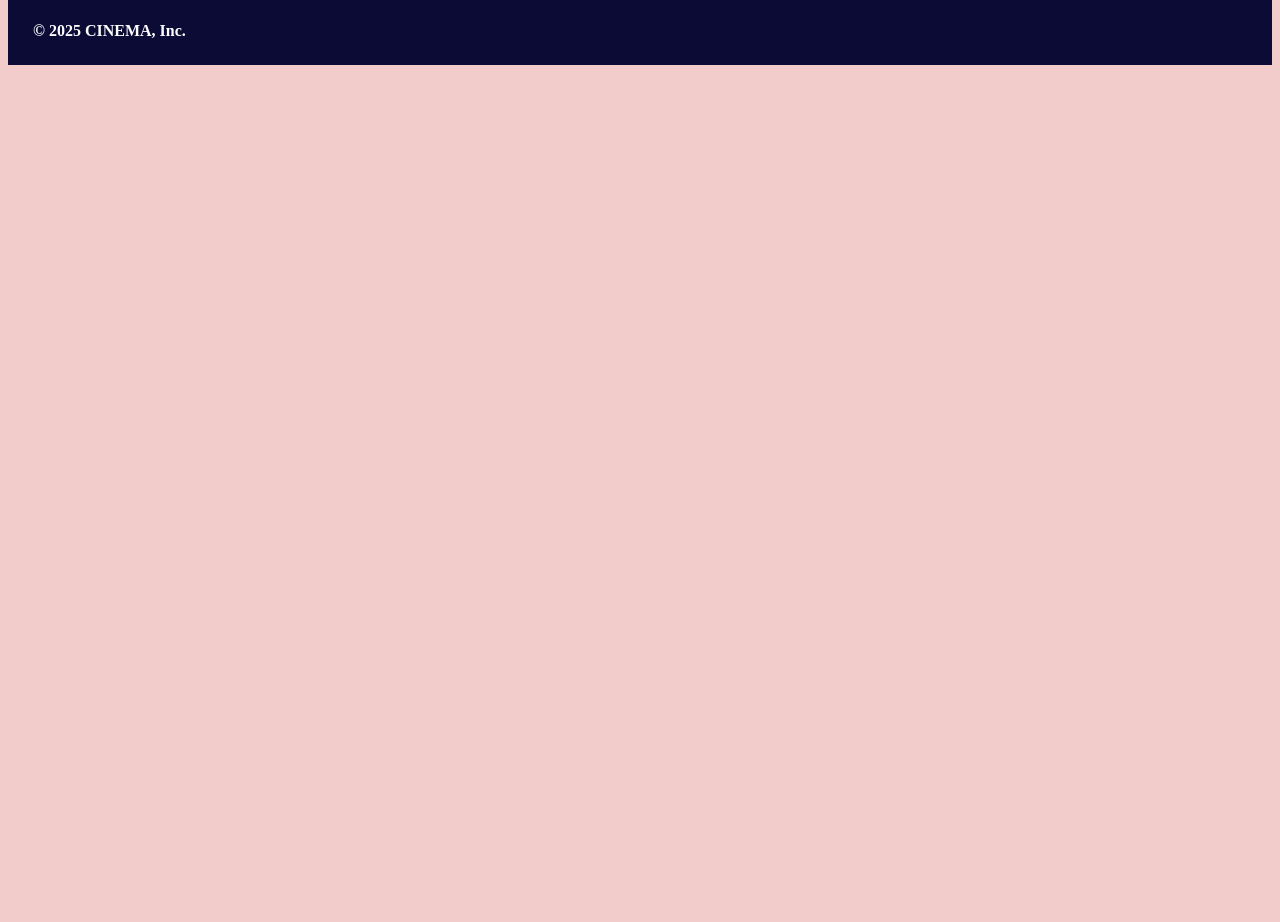
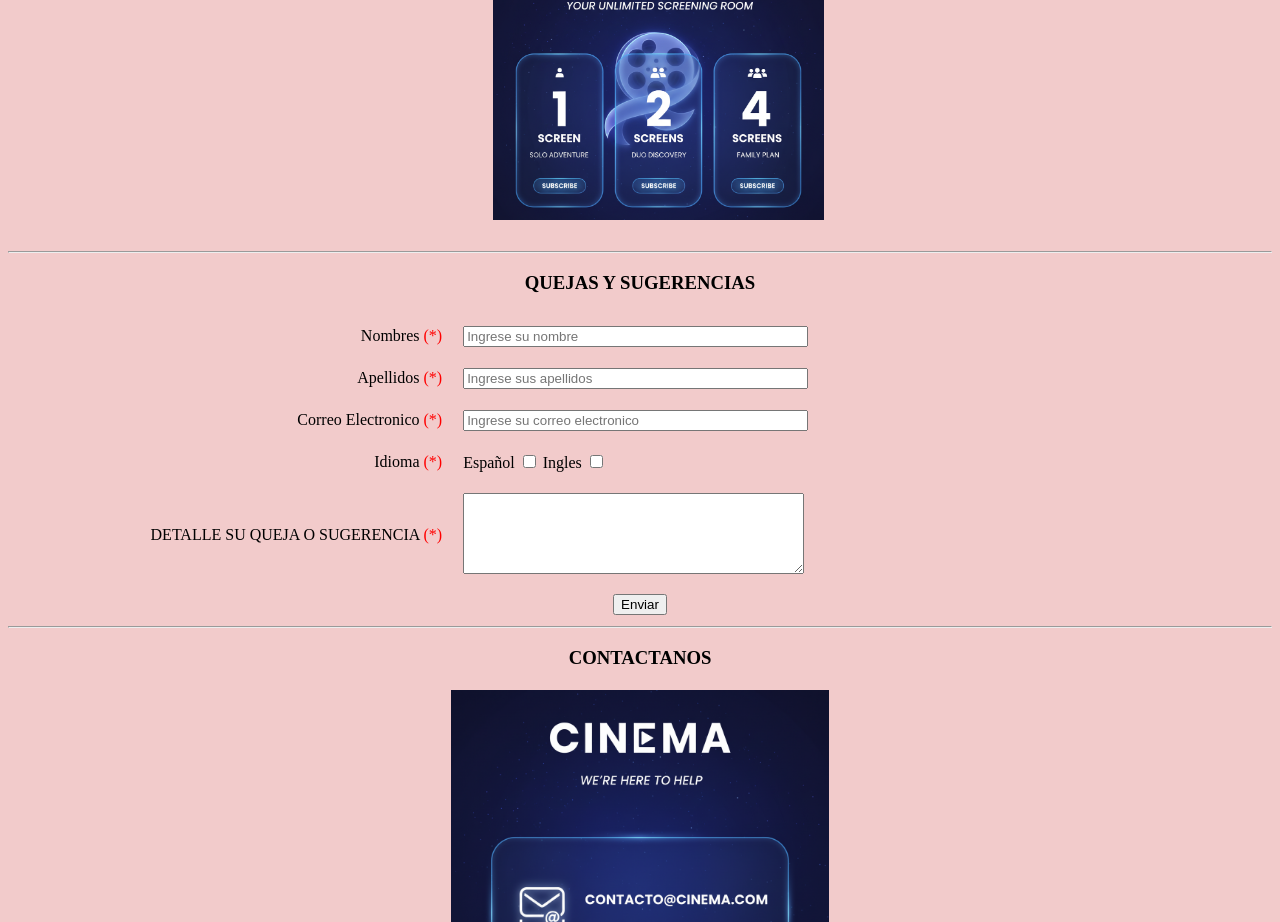
Before and after one commit to eduardo0019/cinema_idat, a plain HTML site: page page/centro de ayuda.html in a window 1280 px wide. Shown: the part 285-1207 px from the top of the page. Before the commit the page ends 800 px from the top, so only its background shows below. Drawn offline with Linux system fonts and the light colour scheme.

Commit message:
Add files via upload

```diff
--- a/page/centro de ayuda.html
+++ b/page/centro de ayuda.html
@@ -26,7 +26,7 @@
                      <!--PARA EL INICIO Y LOGIN-->
                     <td>
                         <nav align="center">
-                            <a href="../index_2.html">
+                            <a href="../index.html">
                                 <button><font size="4">🏠INICIO</font></button>
                             </a>
                         </nav>
@@ -44,19 +44,111 @@
                         <td width="5%"></td>
                         <td width="40%" align="center">
                             <img src="../dist/image/centro de ayuda.png" width="50%"/>
-
                         </td>
                         <td width="5%"></td>
                     </tr>
                 </table>
             </section>
             <hr>
+        <!--METODOS DE PAGOS, DATOS PERSONALES, SEGURIDAD Y PRIVACIDAD-->
+            <section>
+           <h1 align="center">SUSCRIPCIONES</h1>
+            <section id="section_metodos_pago">
+                <table width="100%">
+                    <tr>
+                        <td width="35%"> </td>
+                        <td width="65%" bgcolor="F2CBCB" aling="center">
+                            <figure>
+                                <img src="../dist/image/SUSCRIPCIONES.png" width="45%"/>
+                            </figure>
+                        </td>
+                    </tr>
+                </table>
+                <hr>
+                <h1 align="center">QUEJAS Y SUGERENCIAS </h1>
+                         <form>
+                             <table width="100%" cellspacing="5px" cellpadding="8px">
+                                    <tr>
+                                        <td width="35%" align="right">
+                                            <label>
+                                                Nombres
+                                                <font color="red">(*)</font>
+                                            </label>
+                                        </td>
+                                        <td width="65%">
+                                            <input type="text" id="txtnombre" name="nombre" placeholder="Ingrese su nombre" required size="40">
+                                        </td>
+                                    </tr>
+                                    <tr>
+                                        <td width="35%" align="right">
+                                            <label>
+                                                Apellidos
+                                                <font color="red">(*)</font>
+                                            </label>
+                                        </td>
+                                        <td width="65%">
+                                            <input type="text" id="txtapellidos" name="apellidos" placeholder="Ingrese sus apellidos" required size="40">
+                                        </td>
+                                    </tr>
+                                    <tr>
+                                        <td width="35%" align="right">
+                                            <label>
+                                                Correo Electronico
+                                                <font color="red">(*)</font>
+                                            </label>
+                                        </td>
+                                        <td width="65%">
+                                            <input type="text" id="txtcorreo" name="correo" placeholder="Ingrese su correo electronico" required size="40">
+                                        </td>
+                                    </tr>
+                                    <tr>
+                                        <td width="35%" align="right">
+                                            <label>
+                                                Idioma
+                                                <font color="red">(*)</font>
+                                            </label>
+                                        </td>
+                                        <td width="65%">
+                                            <label>Español</label>
+                                            <input type="checkbox" name="idioma" id="cbkidiomaesp" >
+                                            <label>Ingles</label>
+                                            <input type="checkbox" name="idioma" id="cbkidiomaing" >
+                                        </td>
+                                    </tr>
+                                     <tr>
+                                        <td width="35%" align="right">
+                                            <label>
+                                                DETALLE SU QUEJA O SUGERENCIA
+                                                <font color="red">(*)</font>
+                                            </label>
+                                        </td>
+                                        <td width="65%">
+                                            <textarea id="txtcomentario" name="comentario" cols="40" rows="5" required>
+                                            </textarea>
+                                        </td>
+                                    </tr>
+                            </form>
+                             </table>
 
-         <!--VIDEOS-->
-            <section>
+                            <table width="100%">
+                                <tr>
+                                 <td width="100%" align="center">
+                                    <a href="../index.html"><button>Enviar</button></a>
+                                 </td>
+                                </tr>
+                            </table>
+                        <hr>
 
+             <h1 align="center">CONTACTANOS</h1>
+                <table width="100%">
+                    <tr>
+                        <td width="100%" align="center">
+                        <img src="../dist/image/CONTACTANOS.png" width="30%">
+                        </td>
+                     </tr>
+                </table>
+            </section>
 
-            </section>
         </main>
         <!--Pie de página-->
         <footer>
```
Also changed, not shown: page/cuenta.html (+52 -40 lines), page/login.html (+1 -1 lines), page/peliculas.html (+1 -1 lines), page/series.html (+1 -1 lines), dist/image/CONTACTANOS.png (added), dist/image/SUSCRIPCIONES.png (added), 1 other file.
